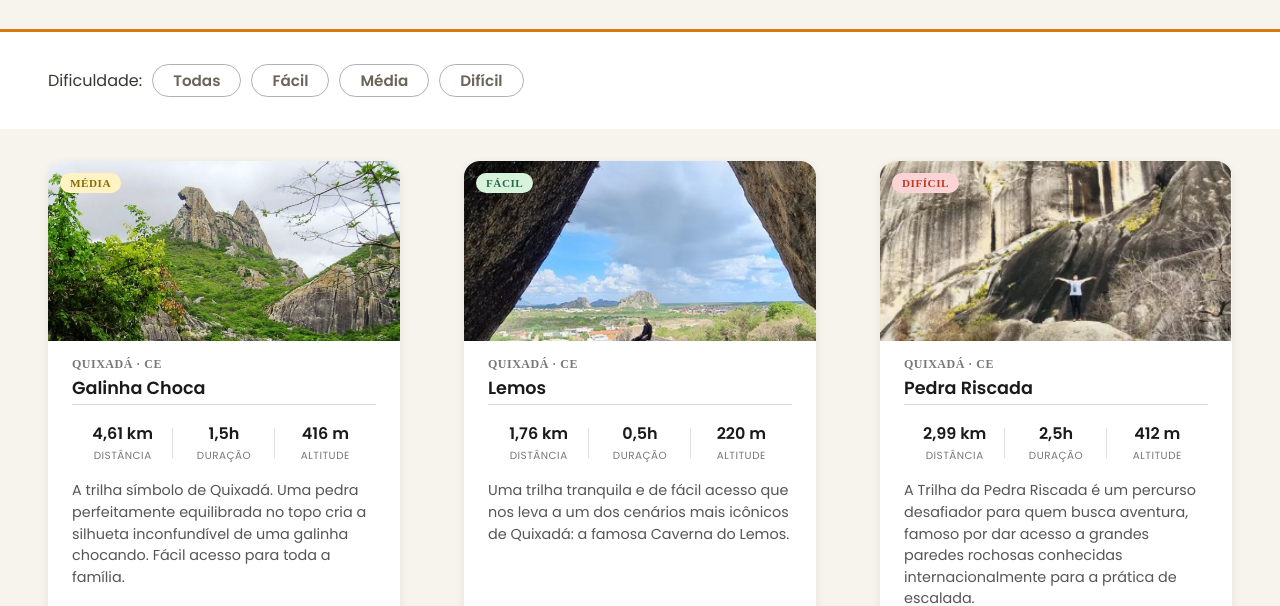
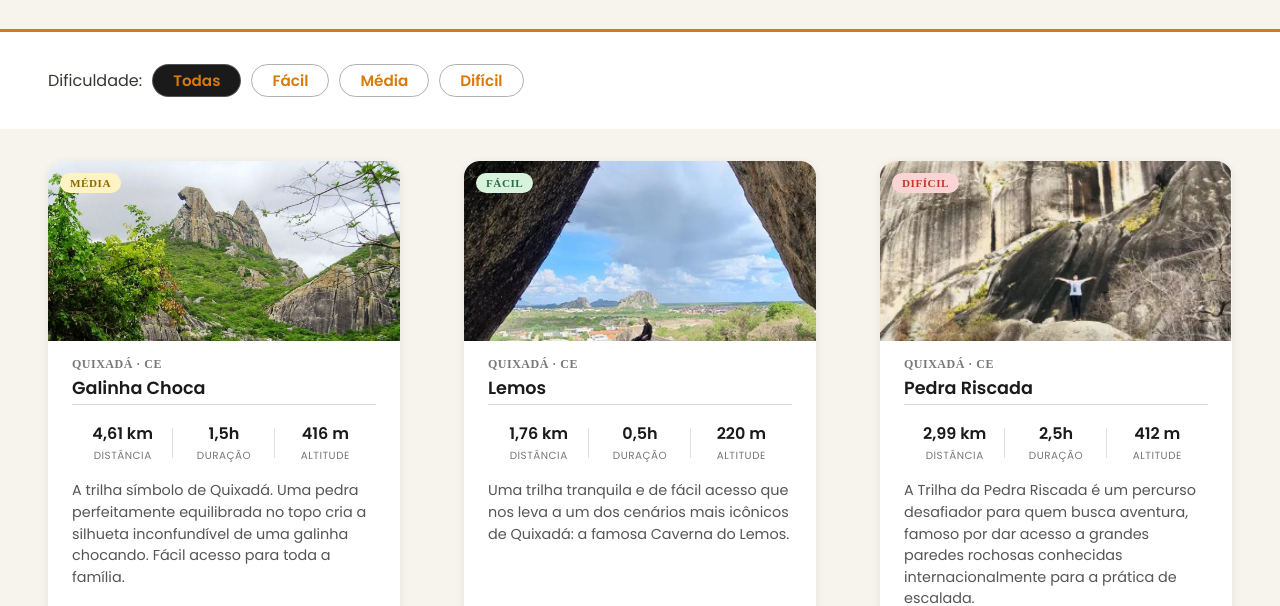
Before and after one commit to Layssaoliveira26/Projeto-Web-Trilha, a website built with Vite: page projeto-trilheiros/src/pages/trilhas/trilhas.html in a window 1280 px wide. Shown: the part 201-807 px from the top of the page. Built offline with nearby package versions, Linux system fonts and the light colour scheme.

Commit message:
feat: deixada marcação visual de qual filtro foi selecionado

```diff
--- a/projeto-trilheiros/src/pages/trilhas/trilhas.html
+++ b/projeto-trilheiros/src/pages/trilhas/trilhas.html
@@ -20,10 +20,10 @@
         <hr class="hr-inicial">
         <div class="dificuldade-trilhas">
             <p>Dificuldade: </p>
-            <p class="p-nivel">Todas</p>
-            <p class="p-nivel">Fácil</p>
-            <p class="p-nivel">Média</p>
-            <p class="p-nivel">Difícil</p>
+            <p class="p-nivel" id="p-todas">Todas</p>
+            <p class="p-nivel" id="p-facil">Fácil</p>
+            <p class="p-nivel" id="p-media">Média</p>
+            <p class="p-nivel" id="p-dificil">Difícil</p>
         </div>
 
         <!-- Parte dos Cards -->
--- a/projeto-trilheiros/src/pages/trilhas/trilhas.js
+++ b/projeto-trilheiros/src/pages/trilhas/trilhas.js
@@ -64,19 +64,25 @@ function renderizarCards(lista) {
     });
 }
 
+function marcarFiltroAtivo(filtroAtivo) {
+    document.querySelectorAll(".p-nivel").forEach((botao) => {
+        botao.classList.toggle("ativo", botao.textContent.trim() === filtroAtivo);
+    });
+}
+
 document.querySelectorAll(".p-nivel").forEach(botao => {
     botao.addEventListener("click", () => {
         const nivel = botao.textContent.trim();
+        marcarFiltroAtivo(nivel);
 
         if (nivel === "Todas") {
             renderizarCards(trilhas);
-            botao.classList.add("ativo");
         } else {
             const filtradas = trilhas.filter(t => t.dificuldade === nivel);
             renderizarCards(filtradas);
-            botao.classList.add("ativo");
         }
     });
 });
 
+marcarFiltroAtivo("Todas");
 renderizarCards(trilhas);
--- a/projeto-trilheiros/src/style.css
+++ b/projeto-trilheiros/src/style.css
@@ -45,7 +45,11 @@ p {
     border-radius: 24px;
     font-size: 0.95rem;
     font-weight: 600;
-    color: #6b6459;
+    color: #D87A0F;
+}
+
+.p-nivel.ativo {
+    background-color: #1a1a1a;
 }
 
 .hr-inicial {
```
